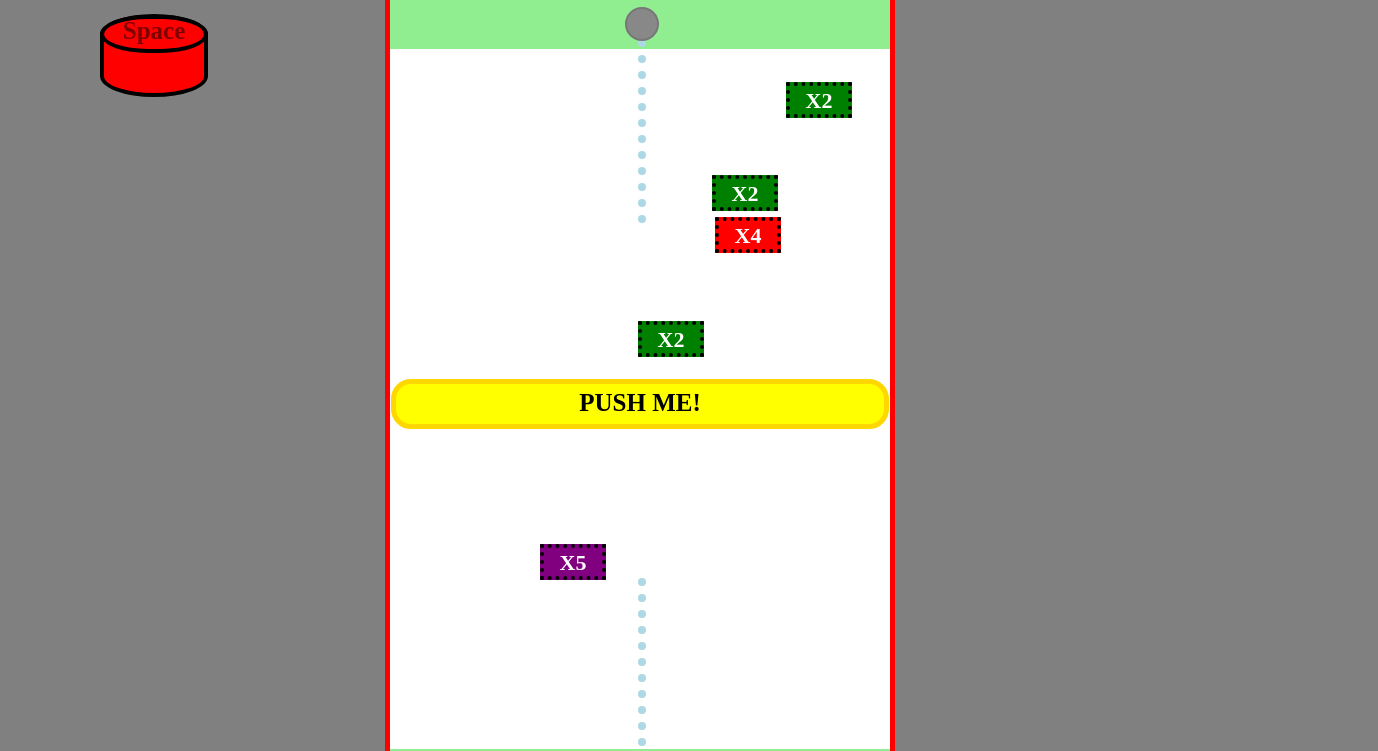
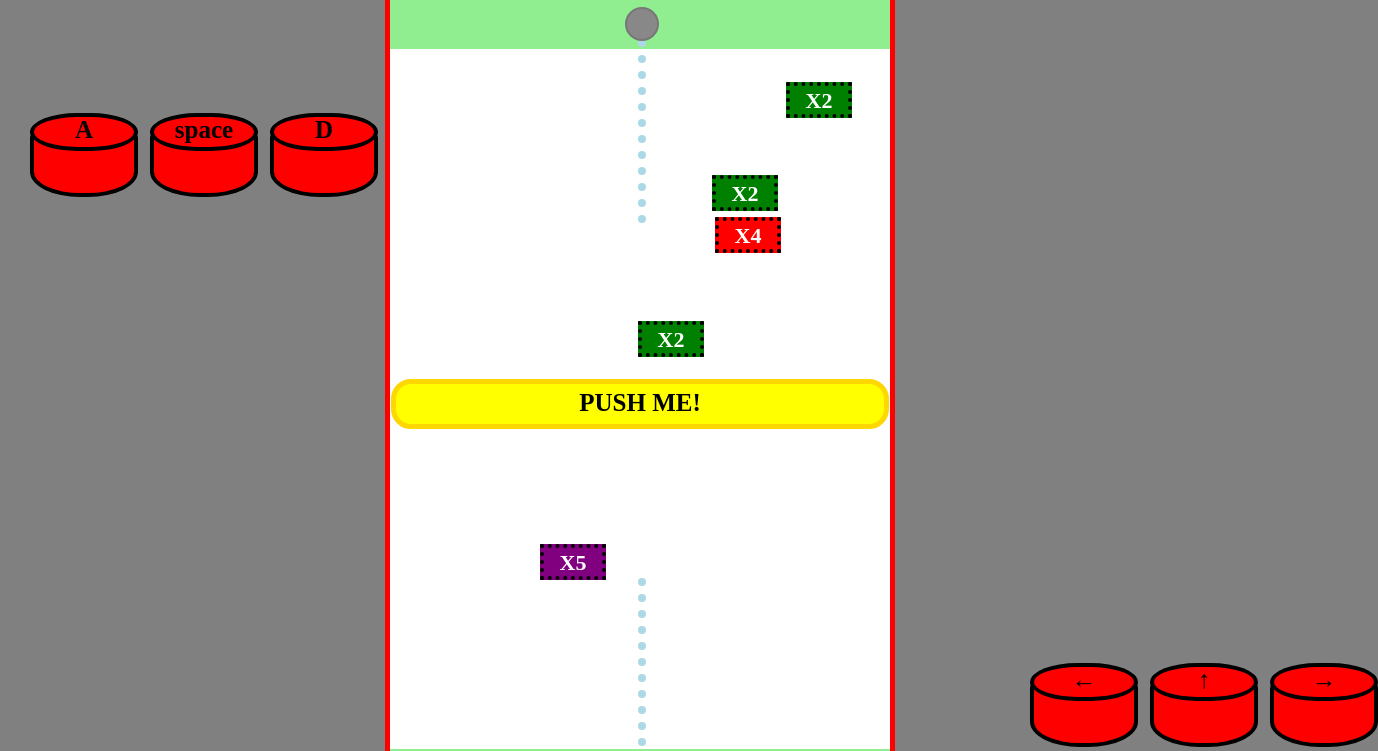
Before and after one commit to jiseop9083/EntertainmentMiniGame, a plain HTML site: page pushWall/src/index.html in a window 1280 px wide. Shown: the part 86-837 px from the top of the page, 1378 px wide, since content can reach past the window. Drawn offline with Linux system fonts and the light colour scheme.

Commit message:
add decoration button

```diff
--- a/pushWall/src/index.html
+++ b/pushWall/src/index.html
@@ -29,12 +29,12 @@
 			</div>
 
 			<div class="decoration">
-				<div id="A" class="directionKey">A</div>
-				<div id="D" class="directionKey">D</div>
-				<div id="leftArrow" class="directionKey">→</div>
-				<div id="rightArrow" class="directionKey">←</div>
-				<div id="space" class="fireKey">Space</div>
-				<div id="upArrow" class="fireKey">A</div>
+				<div id="A" class="pushButton">A</div>
+				<div id="D" class="pushButton">D</div>
+				<div id="leftArrow" class="pushButton">←</div>
+				<div id="rightArrow" class="pushButton">→</div>
+				<div id="space" class="pushButton">Space</div>
+				<div id="upArrow" class="pushButton">↑</div>
 			</div>
 
 		</div>
--- a/pushWall/src/index.js
+++ b/pushWall/src/index.js
@@ -4,6 +4,12 @@ let playerBar1 = document.querySelector('#playerBar1');
 let playerBar2 = document.querySelector('#playerBar2');
 let pushBar = document.querySelector('#pushBar');
 let mainView = document.querySelector('#gameComponent');
+
+
+
+
+
+
 const ballColor = ["#000000",
 	"#DB631F","#E57733","#D2691E","#E0904C","#FF8200","#FF8C0A","#FF9614","#FFA01E","#FFAA28","#FFB432",
 	"#FFC314","#FFC81E","#FFCD28","#FFD232","#FFD73C","#FFDC3C","#FFE146","#FFE650","#FFEB5A","#FFF064",
@@ -12,13 +18,18 @@ const ballColor = ["#000000",
 const gameSpeed = 60; // frame per second
 let pushBarPos = 380;
 let isShoot = [false, false];
-let cooldown = [gameSpeed/2,gameSpeed/2];
+let cooldown = [gameSpeed/1.5,gameSpeed/1.5];
 let playerBarDegree1 = 90;
 let playerBarDegree2 = 270;
 let ballArray = [];
 let blockArray = [];
 
-
+let AKey = document.querySelector('#A');
+let DKey = document.querySelector('#D');
+let leftArrowKey = document.querySelector('#leftArrow');
+let rightArrowKey = document.querySelector('#rightArrow');
+let spaceKey = document.querySelector('#space');
+let upArrowKey = document.querySelector('#upArrow');
 let keySet = new Set();
 
 
@@ -62,6 +73,55 @@ let MultiplyBlock = function(posX, posY, width, height, block, multiply, type) {
 
 
 //function
+
+
+// pressed key effect on css
+const keyEffect = () => {
+
+	if (!keySet.has("ArrowRight")){
+		rightArrowKey.style.top = "750px";
+		rightArrowKey.style.height = "75px";
+	} else{
+		rightArrowKey.style.top = "770px";
+		rightArrowKey.style.height = "55px";
+	}
+	if(!keySet.has("ArrowLeft") ){
+		leftArrowKey.style.top = "750px";
+		leftArrowKey.style.height = "75px";
+	} else{
+		leftArrowKey.style.top  = "770px";
+		leftArrowKey.style.height = "55px";
+	}
+	if (!keySet.has("d") ){
+		DKey.style.top = "200px";
+		DKey.style.height = "75px";
+	} else{
+		DKey.style.top = "220px";
+		DKey.style.height = "55px";
+	}
+	if(!keySet.has("a") ) {
+		AKey.style.top = "200px";
+		AKey.style.height = "75px";
+	} else{
+		AKey.style.top = "220px";
+		AKey.style.height = "55px";
+	}
+	if(!keySet.has("ArrowUp")){
+		upArrowKey.style.top = "750px";
+		upArrowKey.style.height = "75px";
+	} else{
+		upArrowKey.style.top = "770px";
+		upArrowKey.style.height = "55px";
+	}
+	if(!keySet.has(" ") ){
+		spaceKey.style.top = "200px";
+		spaceKey.style.height = "75px";
+	} else{
+		spaceKey.style.top = "220px";
+		spaceKey.style.height = "55px";
+	}
+};
+
 
 
 // add ball component
@@ -304,13 +364,10 @@ window.addEventListener("keyup", (e) => {
 
 
 
-
-
-
-
 // game
 setInterval(() => {
 	checkGame();
+	keyEffect();
 	if(cooldown[0] > 0)
 		cooldown[0]--;
 	if(cooldown[1] > 0)
@@ -326,12 +383,12 @@ setInterval(() => {
 	if(keySet.has("ArrowUp") && isShoot[0] === false && cooldown[0] <= 0){
 		addBall(-10 * Math.cos(Math.PI * playerBarDegree1 / 180), -10 * Math.sin(Math.PI * playerBarDegree1 / 180), 235, 755);
 		isShoot[0] = true;
-		cooldown[0] = gameSpeed / 2;
+		cooldown[0] = gameSpeed / 1.5;
 	}
 	if(keySet.has(" ") && isShoot[1] === false && cooldown[1] <= 0){
 		addBall(-10 * Math.cos(Math.PI * playerBarDegree2 / 180), -10 * Math.sin(Math.PI * playerBarDegree2 / 180), 235, 8);
 		isShoot[1] = true;
-		cooldown[1] = gameSpeed / 2;
+		cooldown[1] = gameSpeed / 1.5;
 	}
 
 	changeEntities();
--- a/pushWall/src/style.css
+++ b/pushWall/src/style.css
@@ -117,39 +117,90 @@ body {
 }
 
 
-.directionKey{
 
-
-}
-
-
-.fireKey{
+.pushButton{
     position:absolute;
 	left: 0px;
     top: 0px;
     width: 100px;
     height:75px;
-    border-radius: 50% / 25%;
+    border-radius: 50px / 25px;
     background-color: rgba(255, 0, 0, 1);
     border: 4px solid black;
 	line-height: 100%;
+
 }
 
-.fireKey:before{
+.pushButton:after{
     position: absolute;
-    width:100px;
-    height:30px;
+    width: 100px;
+    height: 30px;
     left: -4px;
-    top: -3px;
-    background-color:  rgba(255, 0, 0, 0.5);
+    top: -5px;
+    background-color:  rgba(255, 0, 0, 1);
     border-radius: 50px / 20px;
 	border: 4px solid black;
-    content: '';
 }
+
+
+
+#upArrow{
+	position: absolute;
+	left: 1150px;
+    top: 650px;
+	display: block;
+
+} #upArrow:after{
+	content: "↑";
+}
+
+
+#leftArrow{
+	position: absolute;
+	left: 1030px;
+    top: 750px;
+	display: block;
+} #leftArrow:after{
+	content: "←";
+}
+
+#rightArrow{
+	position: absolute;
+	left: 1270px;
+    top: 750px;
+	display: block;
+} #rightArrow:after{
+	content: "→";
+}
+
 
 #space{
 	position: absolute;
-	left: 100px;
-    top: 100px;
+	left: 150px;
+    top: 200px;
+	display: block;
+} #space:after{
+	content: "space";
+}
 
+#A{
+	position: absolute;
+	left: 30px;
+    top: 200px;
+	display: block;
 }
+
+#A:after{
+	content: "A";
+}
+
+
+#D{
+	position: absolute;
+	left: 270px;
+    top: 200px;
+	display: block;
+}
+#D:after{
+	content: "D";
+}
```
